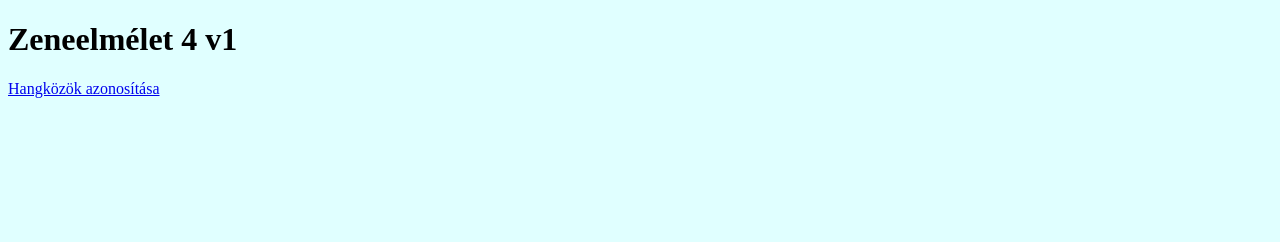
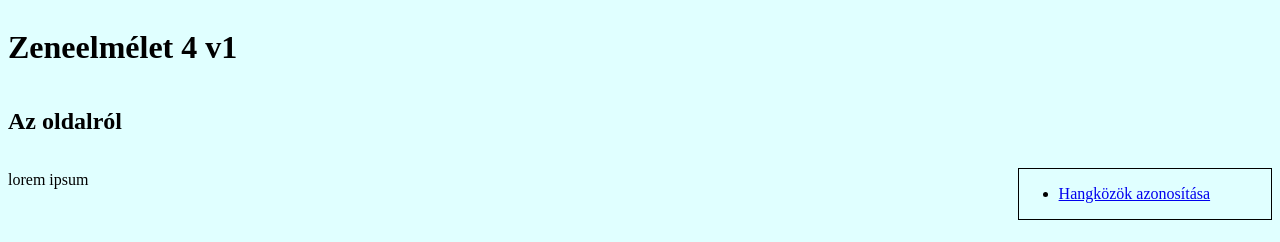
Before and after one commit to Falesz/Music-theory-4-v1, a plain HTML site: page index.html in a window 1280 px wide. Drawn offline with Linux system fonts and the light colour scheme.

Commit message:
Add navigation to the existing pages

```diff
--- a/index.html
+++ b/index.html
@@ -7,7 +7,16 @@
     <title>Zeneelmélet 4 v1</title>
 </head>
 <body>
-    <h1>Zeneelmélet 4 v1</h1>
-    <a href="interval_identification_exercise.html">Hangközök azonosítása</a>
+    <div id="content">
+        <h1>Zeneelmélet 4 v1</h1>
+        <h2>Az oldalról</h2>
+        <p>lorem ipsum</p>
+    </div>
+
+    <nav id="navigation-sidebar">
+        <ul>
+            <li><a href="interval_identification_exercise.html">Hangközök azonosítása</a></li>
+        </ul>
+    </nav>
 </body>
 </html>
--- a/style.css
+++ b/style.css
@@ -1,5 +1,20 @@
 body {
     background-color: lightcyan;
+    display: flex;
+    align-items: flex-start;
+    min-height: 100vh;
+}
+
+#content {
+    width: 80%;
+    display: flex;
+    flex-direction: column;
+}
+
+#navigation-sidebar {
+    border: solid 1px black;
+    width: 20%;
+    margin-top: 10rem;
 }
 
 #interval-notes {
```
Also changed, not shown: interval_identification_exercise.html (+9 -1 lines).
